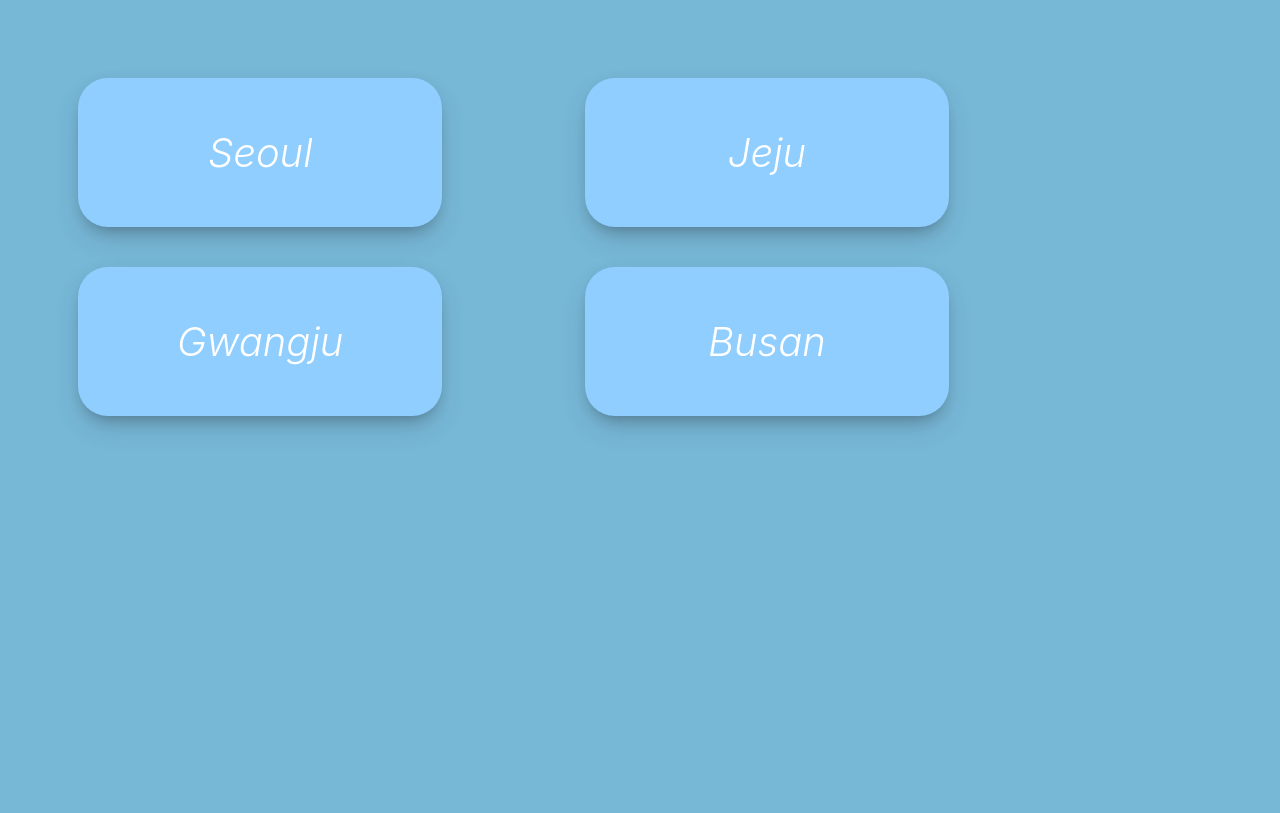
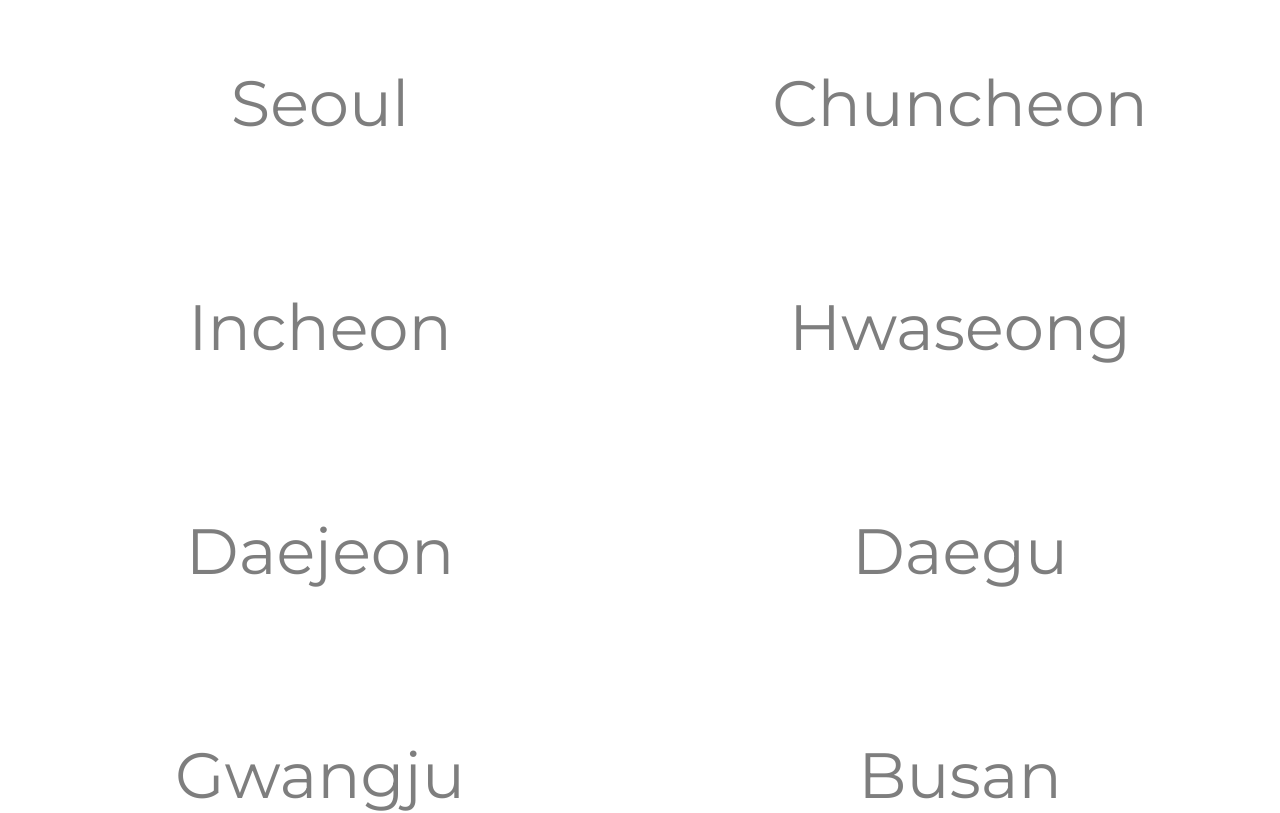
Before and after one commit to quasar529/simple_weather_app, a React (Create React App) app: page /#/ in a window 1280 px wide. Shown: the top 813 px of the page. Built offline with nearby package versions, Linux system fonts and the light colour scheme.

Commit message:
add cities and change css

```diff
--- a/src/App.js
+++ b/src/App.js
@@ -1,18 +1,29 @@
-import React from 'react';
-import {HashRouter, Route} from "react-router-dom";
+import React from "react";
+import { HashRouter, Route } from "react-router-dom";
 import Home from "./routes/Home";
 import Seoul from "./components/Seoul";
 import Jeju from "./components/Jeju";
-import Gwangju from './components/Gwangju';
-import Busan from './components/Busan';
-function App(){
-  return (<HashRouter>
-    <Route path='/' exact={true} component={Home} />
-    <Route path='/seoul' component={Seoul} />
-    <Route path='/jeju' component={Jeju} />
-    <Route path='/gwangju' component={Gwangju} />
-    <Route path='/busan' component={Busan} />
-  </HashRouter>
+import Gwangju from "./components/Gwangju";
+import Busan from "./components/Busan";
+import Chuncheon from "./components/Chuncheon";
+import Daejeon from "./components/Daejeon";
+import Daegu from "./components/Daegu";
+import Incheon from "./components/Incheon";
+import Hwaseong from "./components/Hwaseong";
+function App() {
+  return (
+    <HashRouter>
+      <Route path="/" exact={true} component={Home} />
+      <Route path="/seoul" component={Seoul} />
+      <Route path="/jeju" component={Jeju} />
+      <Route path="/gwangju" component={Gwangju} />
+      <Route path="/busan" component={Busan} />
+      <Route path="/chuncheon" component={Chuncheon} />
+      <Route path="/daejeon" component={Daejeon} />
+      <Route path="/daegu" component={Daegu} />
+      <Route path="/incheon" component={Incheon} />
+      <Route path="/hwaseong" component={Hwaseong} />
+    </HashRouter>
   );
 }
 export default App;
--- /dev/null
+++ b/src/components/Chuncheon.js
@@ -0,0 +1,46 @@
+import React from "react";
+import Weather from "./Weather";
+import axios from "axios";
+
+class Chuncheon extends React.Component {
+  constructor(props) {
+    super(props);
+    //console.log("cons");
+    this.state = {
+      isLoading: true,
+      data: {},
+    };
+  }
+
+  getWeather = async () => {
+    const { data } = await axios.get(
+      "https://api.openweathermap.org/data/2.5/weather?q=Chuncheon&appid=20dd54e163bbd3575a7ed6ddb7994735"
+    );
+    this.setState({ data, isLoading: false });
+  };
+  componentDidMount(props) {
+    this.getWeather();
+  }
+  render() {
+    const { data, isLoading } = this.state;
+    return isLoading ? (
+      <div className="loader">
+        <span>Loading...</span>
+      </div>
+    ) : (
+      <div className="data">
+        <Weather
+          temp={data.main.temp}
+          temp_max={data.main.temp_max}
+          temp_min={data.main.temp_min}
+          recentWeather={data.weather[0].main}
+          humidity={data.main.humidity}
+          description={data.weather[0].description}
+          icon={data.weather[0].icon}
+          name={data.name}
+        />
+      </div>
+    );
+  }
+}
+export default Chuncheon;
--- /dev/null
+++ b/src/components/Daegu.js
@@ -0,0 +1,46 @@
+import React from "react";
+import Weather from "./Weather";
+import axios from "axios";
+
+class Daegu extends React.Component {
+  constructor(props) {
+    super(props);
+    //console.log("cons");
+    this.state = {
+      isLoading: true,
+      data: {},
+    };
+  }
+
+  getWeather = async () => {
+    const { data } = await axios.get(
+      "https://api.openweathermap.org/data/2.5/weather?q=Daegu&appid=20dd54e163bbd3575a7ed6ddb7994735"
+    );
+    this.setState({ data, isLoading: false });
+  };
+  componentDidMount(props) {
+    this.getWeather();
+  }
+  render() {
+    const { data, isLoading } = this.state;
+    return isLoading ? (
+      <div className="loader">
+        <span>Loading...</span>
+      </div>
+    ) : (
+      <div className="data">
+        <Weather
+          temp={data.main.temp}
+          temp_max={data.main.temp_max}
+          temp_min={data.main.temp_min}
+          recentWeather={data.weather[0].main}
+          humidity={data.main.humidity}
+          description={data.weather[0].description}
+          icon={data.weather[0].icon}
+          name={data.name}
+        />
+      </div>
+    );
+  }
+}
+export default Daegu;
--- /dev/null
+++ b/src/components/Daejeon.js
@@ -0,0 +1,46 @@
+import React from "react";
+import Weather from "./Weather";
+import axios from "axios";
+
+class Daejeon extends React.Component {
+  constructor(props) {
+    super(props);
+    //console.log("cons");
+    this.state = {
+      isLoading: true,
+      data: {},
+    };
+  }
+
+  getWeather = async () => {
+    const { data } = await axios.get(
+      "https://api.openweathermap.org/data/2.5/weather?q=Daejeon&appid=20dd54e163bbd3575a7ed6ddb7994735"
+    );
+    this.setState({ data, isLoading: false });
+  };
+  componentDidMount(props) {
+    this.getWeather();
+  }
+  render() {
+    const { data, isLoading } = this.state;
+    return isLoading ? (
+      <div className="loader">
+        <span>Loading...</span>
+      </div>
+    ) : (
+      <div className="data">
+        <Weather
+          temp={data.main.temp}
+          temp_max={data.main.temp_max}
+          temp_min={data.main.temp_min}
+          recentWeather={data.weather[0].main}
+          humidity={data.main.humidity}
+          description={data.weather[0].description}
+          icon={data.weather[0].icon}
+          name={data.name}
+        />
+      </div>
+    );
+  }
+}
+export default Daejeon;
--- /dev/null
+++ b/src/components/Hwaseong.js
@@ -0,0 +1,46 @@
+import React from "react";
+import Weather from "./Weather";
+import axios from "axios";
+
+class Hwaseong extends React.Component {
+  constructor(props) {
+    super(props);
+    //console.log("cons");
+    this.state = {
+      isLoading: true,
+      data: {},
+    };
+  }
+
+  getWeather = async () => {
+    const { data } = await axios.get(
+      "https://api.openweathermap.org/data/2.5/weather?q=Hwaseong&appid=20dd54e163bbd3575a7ed6ddb7994735"
+    );
+    this.setState({ data, isLoading: false });
+  };
+  componentDidMount(props) {
+    this.getWeather();
+  }
+  render() {
+    const { data, isLoading } = this.state;
+    return isLoading ? (
+      <div className="loader">
+        <span>Loading...</span>
+      </div>
+    ) : (
+      <div className="data">
+        <Weather
+          temp={data.main.temp}
+          temp_max={data.main.temp_max}
+          temp_min={data.main.temp_min}
+          recentWeather={data.weather[0].main}
+          humidity={data.main.humidity}
+          description={data.weather[0].description}
+          icon={data.weather[0].icon}
+          name={data.name}
+        />
+      </div>
+    );
+  }
+}
+export default Hwaseong;
--- /dev/null
+++ b/src/components/Incheon.js
@@ -0,0 +1,46 @@
+import React from "react";
+import Weather from "./Weather";
+import axios from "axios";
+
+class Incheon extends React.Component {
+  constructor(props) {
+    super(props);
+    //console.log("cons");
+    this.state = {
+      isLoading: true,
+      data: {},
+    };
+  }
+
+  getWeather = async () => {
+    const { data } = await axios.get(
+      "https://api.openweathermap.org/data/2.5/weather?q=Incheon&appid=20dd54e163bbd3575a7ed6ddb7994735"
+    );
+    this.setState({ data, isLoading: false });
+  };
+  componentDidMount(props) {
+    this.getWeather();
+  }
+  render() {
+    const { data, isLoading } = this.state;
+    return isLoading ? (
+      <div className="loader">
+        <span>Loading...</span>
+      </div>
+    ) : (
+      <div className="data">
+        <Weather
+          temp={data.main.temp}
+          temp_max={data.main.temp_max}
+          temp_min={data.main.temp_min}
+          recentWeather={data.weather[0].main}
+          humidity={data.main.humidity}
+          description={data.weather[0].description}
+          icon={data.weather[0].icon}
+          name={data.name}
+        />
+      </div>
+    );
+  }
+}
+export default Incheon;
--- a/src/components/Weather.css
+++ b/src/components/Weather.css
@@ -1,31 +1,32 @@
-
 .location,
 .temp,
 .temp_range,
 .humidity,
-.recent_weather{
-    color: white;
+.recent_weather {
   text-align: center;
-    font-style:-apple-system, BlinkMacSystemFont, 'Segoe UI',
-    Roboto, Oxygen, Ubuntu, Cantarell, 'Open Sans', 'Helvetica Neue', sans-serif ;
-    font-weight: 500;
+  font-family: "Do Hyeon", sans-serif;
+  font-size: 2rem;
 }
 #icon {
   display: block;
   margin: 0px auto;
-    width: 15%;
+  width: 20%;
 }
-
-.recent_weather{
+.info {
+  opacity: 0.5;
+}
+.recent_weather {
   margin-top: 50px;
 }
-.humidity{
+.humidity {
   margin-top: 50px;
 }
-.temp{
+.temp {
   display: block;
   margin-top: 50px;
 }
-.location{
-    font-family:cursive;
+.location {
+  font-family: "Montserrat", sans-serif;
+  margin: 5vh 0;
+  font-size: 3.5rem;
 }
--- a/src/routes/Home.css
+++ b/src/routes/Home.css
@@ -1,35 +1,29 @@
-body{
-    background-color: #77B8D7;
+@import url("https://fonts.googleapis.com/css2?family=Do+Hyeon&family=Montserrat&family=Noto+Sans+KR&display=swap");
+body {
 }
 
 * {
-    box-sizing: border-box;
+  box-sizing: border-box;
+  padding: 0;
+  margin: 0;
 }
-.cities{
-    display: flex;
-    justify-content: space-between;
-    flex-wrap: wrap;
-    align-items: flex-start;
-    padding: 50px;
-    width: 80%;
+.cities {
+  display: grid;
+
+  grid-template: repeat(4, 1fr) / repeat(2, 1fr);
+  justify-content: center;
+  align-items: center;
 }
-.busan,
-.gwangju,
-.seoul,
-.jeju{
-    margin:20px;
-    width: 40%;
-    padding: 50px;
-    background-color: #8FCEFE;
-    font-weight: 300;
-    box-shadow: 0 13px 27px -5px rgba(57, 57, 66, 0.25),
-    0 8px 16px -8px rgba(0,0,0,0.3), 0 -6px 16px -6px rgba(0,0,0,0.025);
-    text-align: center;
-    color:white;
-    border-radius: 30px;
-    text-decoration: none;
-    font-size: 40px;
-    font-style: italic;
-    font-family: -apple-system, BlinkMacSystemFont, 'Segoe UI',
-     Roboto, Oxygen, Ubuntu, Cantarell, 'Open Sans', 'Helvetica Neue', sans-serif;
+.city {
+  height: 20vh;
+  text-decoration: none;
+  font-family: "Montserrat", sans-serif;
+  color: #000;
+  opacity: 0.5;
+  font-size: 4rem;
+  padding: 4vh 5vw;
+  /* border: 1px solid cadetblue;
+  border-radius: 15px; */
+  margin: 4vh 0;
+  text-align: center;
 }
--- a/src/routes/Home.js
+++ b/src/routes/Home.js
@@ -1,15 +1,38 @@
-import React from 'react';
-import {Link} from 'react-router-dom';
-import './Home.css'
-function Cities(){
-    return(
-        <div className='cities'>
-            <Link to='/seoul' className='seoul'>Seoul</Link>
-            <Link to='/jeju' className='jeju'>Jeju</Link>
-            <Link to='/gwangju' className='gwangju'>Gwangju</Link>
-            <Link to='/busan' className='busan'>Busan</Link>
-        </div>
-    )
+import React from "react";
+import { Link } from "react-router-dom";
+import "./Home.css";
+function Cities() {
+  return (
+    <div className="cities">
+      <Link to="/seoul" className="seoul city">
+        Seoul
+      </Link>
+      <Link to="/chuncheon" className="chuncheon city">
+        Chuncheon
+      </Link>
+      <Link to="/Incheon" className="Incheon city">
+        Incheon
+      </Link>
+      <Link to="/Hwaseong" className="Hwaseong city">
+        Hwaseong
+      </Link>
+      <Link to="/daejeon" className="daejeon city">
+        Daejeon
+      </Link>
+      <Link to="/daegu" className="daegu city">
+        Daegu
+      </Link>
+      <Link to="/gwangju" className="gwangju city">
+        Gwangju
+      </Link>
+      <Link to="/busan" className="busan city">
+        Busan
+      </Link>
+      <Link to="/jeju" className="jeju city">
+        Jeju
+      </Link>
+    </div>
+  );
 }
 
 export default Cities;
```
Also changed, not shown: src/components/Weather.js (+61 -28 lines). Lines whose indentation alone changed are shown as unchanged.
